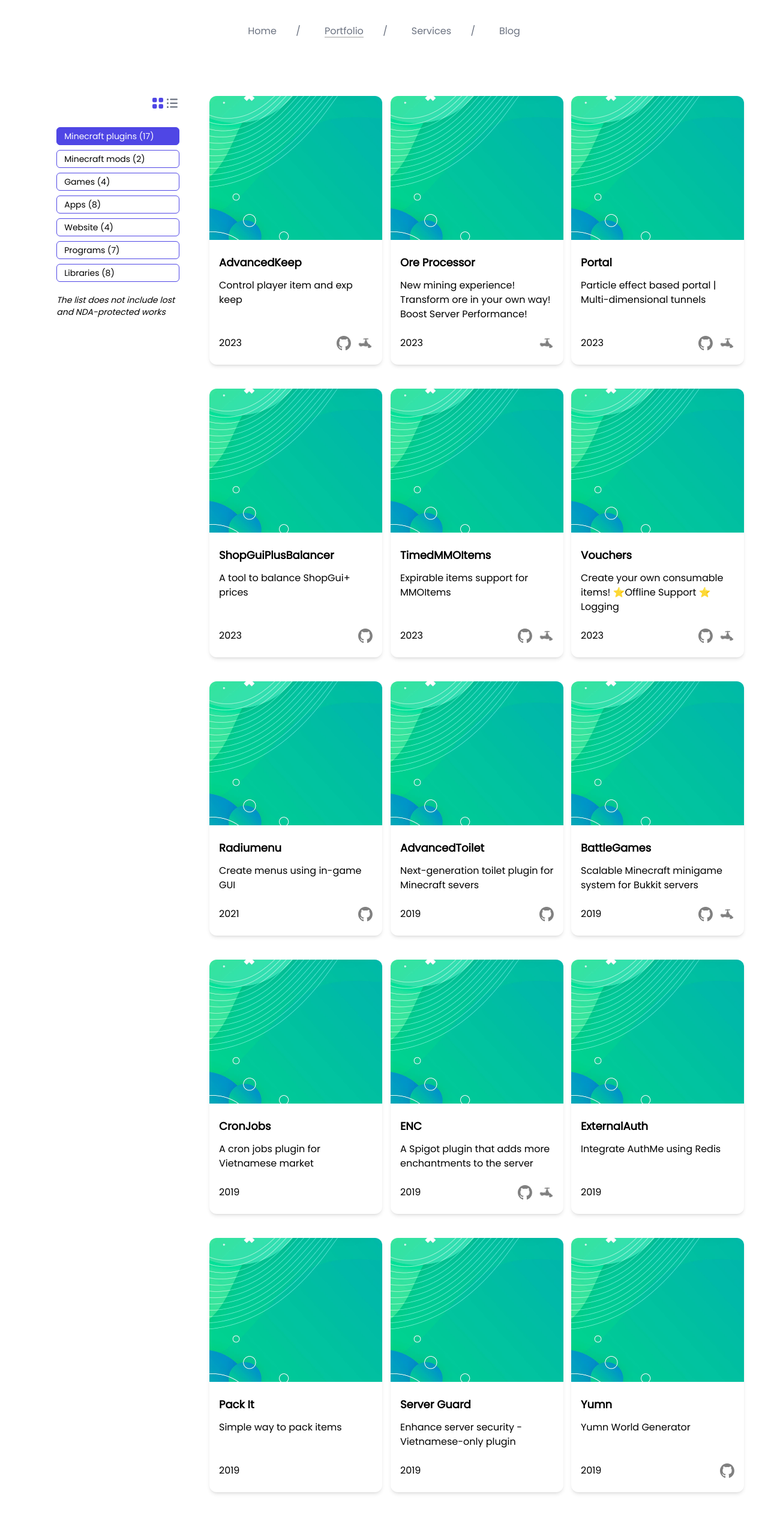
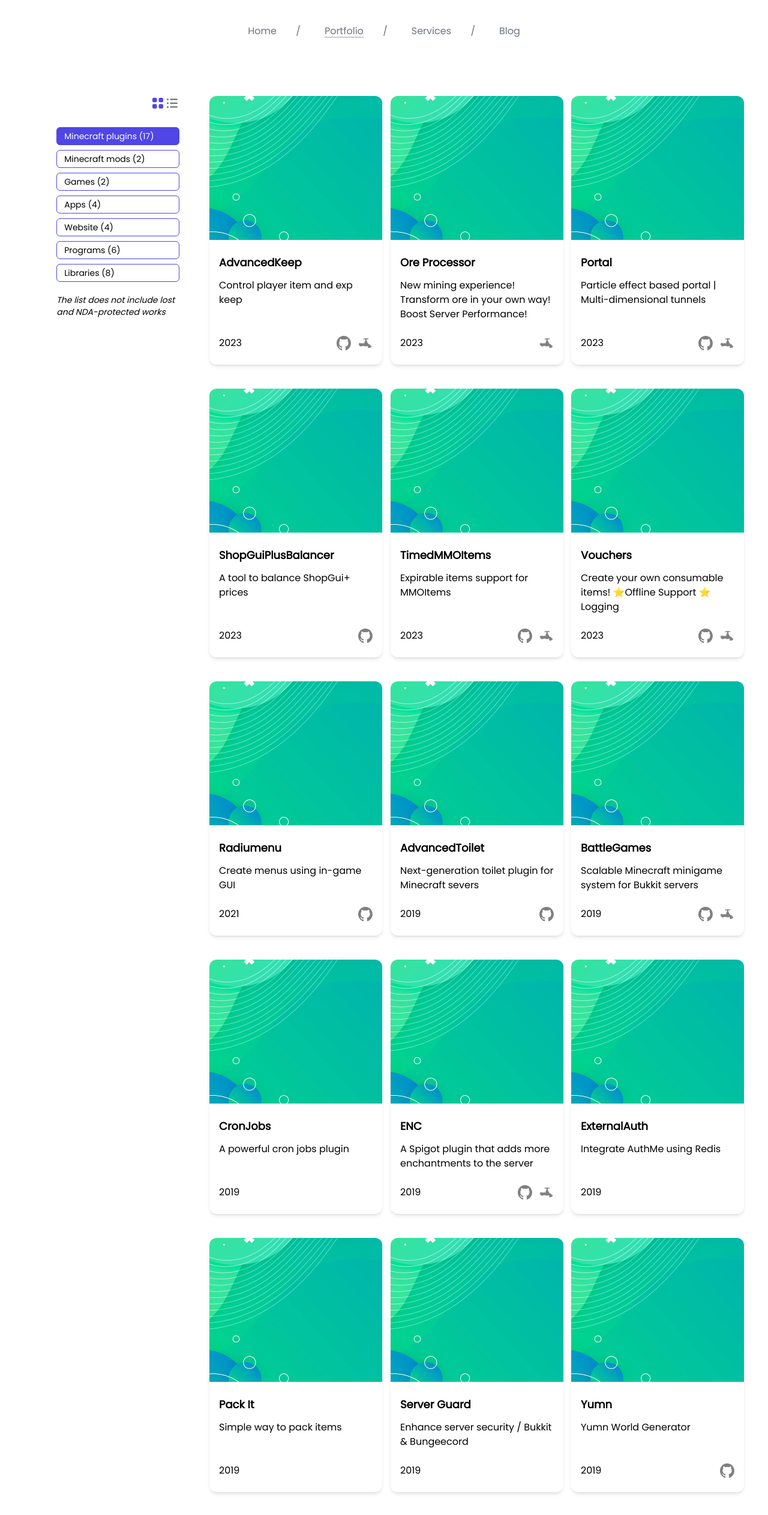
Before and after one commit to anhcraft/anhcraft.github.io, a Vue app: page /portfolio in a window 1280 px wide. Shown: the top 2526 px of the page at 60% size. Built offline with nearby package versions, Linux system fonts and the light colour scheme.

Commit message:
Update products detail

```diff
--- a/src/data/products.ts
+++ b/src/data/products.ts
@@ -4,7 +4,7 @@ const productData = [
         items: [
             {
                 name: "EnchantNangCao",
-                description: "A custom enchantment plugin for Vietnamese market",
+                description: "A custom enchantment plugin",
                 image: null,
                 date: 2017,
                 links: {
@@ -54,13 +54,13 @@ const productData = [
             },
             {
                 name: "Server Guard",
-                description: "Enhance server security - Vietnamese-only plugin",
+                description: "Enhance server security / Bukkit & Bungeecord",
                 image: null,
                 date: 2019
             },
             {
                 name: "CronJobs",
-                description: "A cron jobs plugin for Vietnamese market",
+                description: "A powerful cron jobs plugin",
                 image: null,
                 date: 2019
             },
@@ -182,7 +182,8 @@ const productData = [
                 name: "Let's learn English",
                 description: "Play English game (attend Tin hoc Tre competition)",
                 image: null,
-                date: 2018
+                date: 2018,
+                hidden: true
             },
             {
                 name: "Vui Hoc Toan 11",
@@ -191,7 +192,8 @@ const productData = [
                 date: 2021,
                 links: {
                     github: "anhcraft/vht11"
-                }
+                },
+                hidden: true
             },
             {
                 name: "racing",
@@ -223,19 +225,22 @@ const productData = [
                 date: 2015,
                 links: {
                     github: "anhcraft/AFS"
-                }
+                },
+                hidden: true
             },
             {
                 name: "meCube",
                 description: "Draw using commands (attend Tin hoc Tre competition)",
                 image: null,
-                date: 2017
+                date: 2017,
+                hidden: true
             },
             {
                 name: "SchoolManagement",
                 description: "A web app to manage students and staff (attend Tin hoc Tre competition)",
                 image: null,
-                date: 2019
+                date: 2019,
+                hidden: true
             },
             {
                 name: "Text-replacing generator",
@@ -257,7 +262,8 @@ const productData = [
                 name: "English Learning",
                 description: "An English learning app to attend Tin hoc Tre competition",
                 image: null,
-                date: 2022
+                date: 2022,
+                hidden: true
             },
             {
                 name: "IELTS Band Score Calculator",
@@ -367,7 +373,8 @@ const productData = [
                 date: 2022,
                 links: {
                     github: "anhcraft/vhl10"
-                }
+                },
+                hidden: true
             },
             {
                 name: "mcbot",
--- a/src/views/PortfolioPage.vue
+++ b/src/views/PortfolioPage.vue
@@ -24,11 +24,11 @@ export default defineComponent({
     }
   },
   methods: {
-    productData() {
-      return productData
+    productItems(i: number) {
+      return productData[i].items.filter((item: any) => !item.hasOwnProperty("hidden") || !item.hidden)
     },
     products(): Array<any> {
-      return productData[this.activeCategory].items
+      return this.productItems(this.activeCategory)
           .sort((a: any, b: any) => b.date - a.date || a.name.localeCompare(b.name))
     }
   }
@@ -46,7 +46,7 @@ export default defineComponent({
         <ul class="flex flex-wrap gap-x-3 gap-y-1 md:block">
           <li v-for="(category, i) in categories" @click="activeCategory = i" class="text-sm border
           border-indigo-600 rounded-md px-3 py-1 cursor-pointer hover:bg-indigo-600 hover:text-white duration-500 mt-2"
-            :class="{'bg-indigo-600 text-white' : activeCategory === i}">{{ category }} ({{ productData()[i].items.length }})</li>
+            :class="{'bg-indigo-600 text-white' : activeCategory === i}">{{ category }} ({{ productItems(i).length }})</li>
         </ul>
         <p class="text-sm italic mt-5">The list does not include lost and NDA-protected works</p>
       </div>
--- a/src/views/ServicePage.vue
+++ b/src/views/ServicePage.vue
@@ -24,7 +24,7 @@ function formatDays(days: number): string {
   <div class="grow m-auto w-full lg:w-3/4 xl:w-1/2 px-10 lg:px-0 py-24 flex flex-col gap-y-10">
     <header>
       <h1 class="text-4xl">Minecraft services</h1>
-      <p class="italic mt-3 text-justify">I am Duy Anh - I possess 6 years of experience within the Minecraft modding community, commencing in 2017. I have undertaken diverse responsibilities throughout my journey, such as plugin development, server ownership, and configuration management. I am pleased to apply my expertise in offering freelance development services, aiming to facilitate the creation of exceptional extensions that cater to the diverse needs of players.</p>
+      <p class="italic mt-3 text-justify">I am Anh Duy - I possess 6 years of experience within the Minecraft modding community, commencing in 2017. I have undertaken diverse responsibilities throughout my journey, such as plugin development, server ownership, and configuration management. I am pleased to apply my expertise in offering freelance development services, aiming to facilitate the creation of exceptional extensions that cater to the diverse needs of players.</p>
       <p class="mt-3 font-semibold">Contact me through Discord: #duyanh or join my <a href="https://discord.gg/HRAEKapRwx" target="_blank" class="underline">Discord server</a></p>
     </header>
     <section>
```
